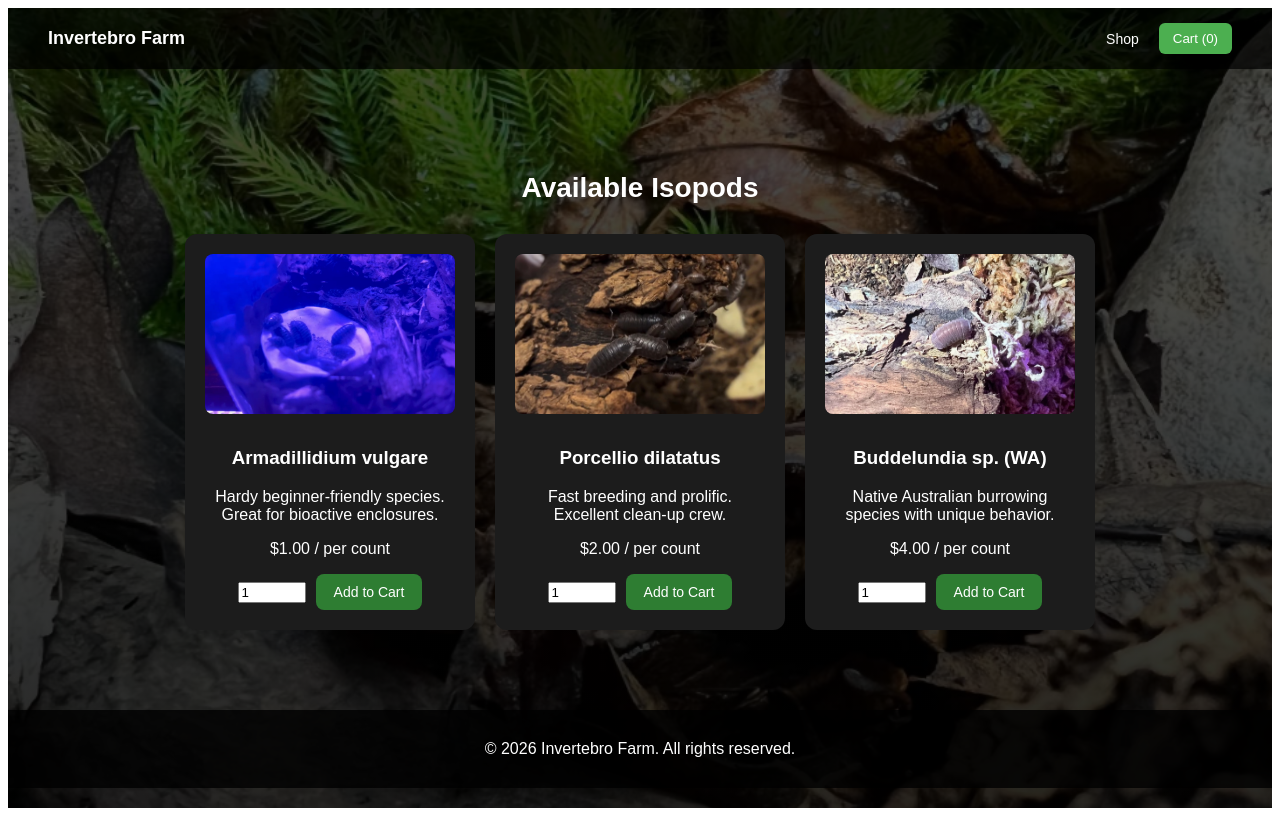
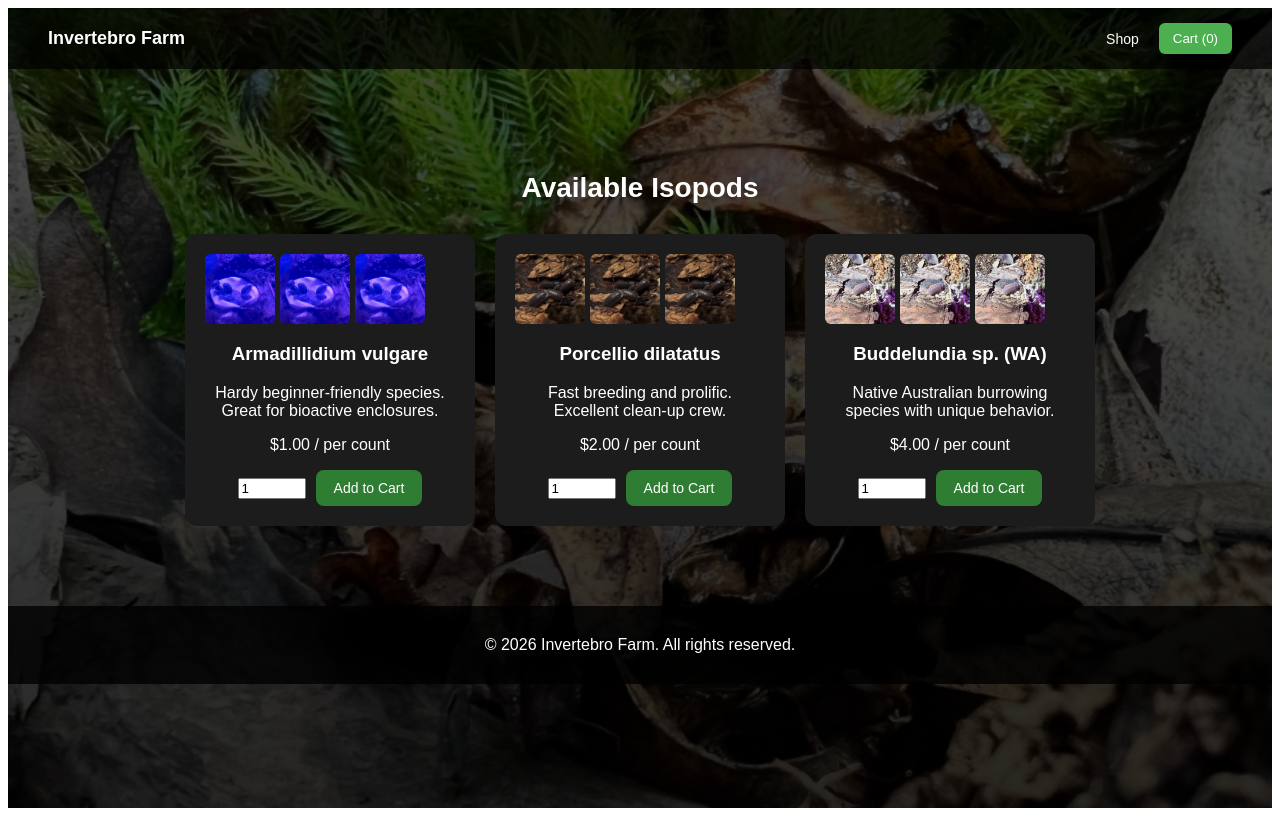
Before and after one commit to invertebrofarm/invertebrofarm, a React (Create React App) app: page / in a window 1280 px wide. Built offline with nearby package versions, Linux system fonts and the light colour scheme.

Commit message:
Update App.js

```diff
--- a/src/App.js
+++ b/src/App.js
@@ -1,4 +1,4 @@
-import React, { useEffect, useState } from "react";
+import React, { useEffect, useState, useRef } from "react";
 import bgImage from "./isopod-bg.png";
 import aVulgare from "./a-vulgare.jpg";
 import pDilatatus from "./p-dilatatus.jpg";
@@ -12,7 +12,11 @@ function App() {
   const [cart, setCart] = useState([]);
   const [quantities, setQuantities] = useState({});
   const [cartOpen, setCartOpen] = useState(false);
-  const [zoomImage, setZoomImage] = useState(null);
+
+  const [galleryOpen, setGalleryOpen] = useState(false);
+  const [currentGallery, setCurrentGallery] = useState([]);
+  const [currentIndex, setCurrentIndex] = useState(0);
+  const touchStartX = useRef(null);
 
   const products = [
     {
@@ -22,7 +26,7 @@ function App() {
       displayPrice: "$1.00 / per count",
       description:
         "Hardy beginner-friendly species. Great for bioactive enclosures.",
-      image: aVulgare,
+      images: [aVulgare, aVulgare, aVulgare],
     },
     {
       id: 2,
@@ -31,7 +35,7 @@ function App() {
       displayPrice: "$2.00 / per count",
       description:
         "Fast breeding and prolific. Excellent clean-up crew.",
-      image: pDilatatus,
+      images: [pDilatatus, pDilatatus, pDilatatus],
     },
     {
       id: 3,
@@ -40,9 +44,39 @@ function App() {
       displayPrice: "$4.00 / per count",
       description:
         "Native Australian burrowing species with unique behavior.",
-      image: buddelundiaImg,
+      images: [buddelundiaImg, buddelundiaImg, buddelundiaImg],
     },
   ];
+
+  const openGallery = (images, index) => {
+    setCurrentGallery(images);
+    setCurrentIndex(index);
+    setGalleryOpen(true);
+  };
+
+  const nextImage = () => {
+    setCurrentIndex((prev) => (prev + 1) % currentGallery.length);
+  };
+
+  const prevImage = () => {
+    setCurrentIndex((prev) =>
+      prev === 0 ? currentGallery.length - 1 : prev - 1
+    );
+  };
+
+  const handleTouchStart = (e) => {
+    touchStartX.current = e.touches[0].clientX;
+  };
+
+  const handleTouchEnd = (e) => {
+    if (!touchStartX.current) return;
+    const diff = touchStartX.current - e.changedTouches[0].clientX;
+
+    if (diff > 50) nextImage();
+    if (diff < -50) prevImage();
+
+    touchStartX.current = null;
+  };
 
   const addToCart = (product) => {
     const qty = quantities[product.id]
@@ -76,13 +110,10 @@ function App() {
 
   return (
     <div style={styles.page}>
-      {/* Navigation */}
       <nav style={styles.navbar}>
         <div style={styles.navLogo}>Invertebro Farm</div>
         <div style={styles.navLinks}>
-          <a href="#products" style={styles.navLink}>
-            Shop
-          </a>
+          <a href="#products" style={styles.navLink}>Shop</a>
           <button
             style={styles.cartButton}
             onClick={() => setCartOpen(!cartOpen)}
@@ -92,23 +123,36 @@ function App() {
         </div>
       </nav>
 
-      {/* Zoom Modal */}
-      {zoomImage && (
-        <div style={styles.modalOverlay} onClick={() => setZoomImage(null)}>
-          <img src={zoomImage} alt="Zoomed" style={styles.zoomedImage} />
+      {galleryOpen && (
+        <div
+          style={styles.modalOverlay}
+          onClick={() => setGalleryOpen(false)}
+        >
+          <div
+            style={styles.galleryContainer}
+            onClick={(e) => e.stopPropagation()}
+            onTouchStart={handleTouchStart}
+            onTouchEnd={handleTouchEnd}
+          >
+            <button style={styles.closeButton} onClick={() => setGalleryOpen(false)}>✕</button>
+            <button style={styles.navArrowLeft} onClick={prevImage}>‹</button>
+            <img
+              src={currentGallery[currentIndex]}
+              alt="Gallery"
+              style={styles.zoomedImage}
+            />
+            <button style={styles.navArrowRight} onClick={nextImage}>›</button>
+          </div>
         </div>
       )}
 
-      {/* Cart Panel */}
       {cartOpen && (
         <div style={styles.cartPanel}>
           <h3>Your Cart</h3>
           {cart.length === 0 && <p>No items yet.</p>}
           {cart.map((item) => (
             <div key={item.id} style={styles.cartItem}>
-              <div>
-                {item.name} x {item.quantity}
-              </div>
+              <div>{item.name} x {item.quantity}</div>
               <div>
                 ${(item.price * item.quantity).toFixed(2)}
                 <button
@@ -133,12 +177,8 @@ function App() {
               const summary = cart
                 .map((item) => `${item.name} x ${item.quantity}`)
                 .join(", ");
-
-              const note = encodeURIComponent(
-                `Isopod Order: ${summary}`
-              );
+              const note = encodeURIComponent(`Isopod Order: ${summary}`);
               const amount = total.toFixed(2);
-
               window.location.href = `https://www.paypal.com/paypalme/YOURPAYPALUSERNAME/${amount}?note=${note}`;
             }}
           >
@@ -147,18 +187,22 @@ function App() {
         </div>
       )}
 
-      {/* Products */}
       <section id="products" style={styles.section}>
         <h2 style={styles.sectionTitle}>Available Isopods</h2>
         <div style={styles.productGrid}>
           {products.map((product) => (
             <div key={product.id} style={styles.card}>
-              <img
-                src={product.image}
-                alt={product.name}
-                style={styles.productImage}
-                onClick={() => setZoomImage(product.image)}
-              />
+              <div style={styles.thumbnailRow}>
+                {product.images.map((img, index) => (
+                  <img
+                    key={index}
+                    src={img}
+                    alt={product.name}
+                    style={styles.thumbnail}
+                    onClick={() => openGallery(product.images, index)}
+                  />
+                ))}
+              </div>
               <h3>{product.name}</h3>
               <p>{product.description}</p>
               <p>{product.displayPrice}</p>
@@ -185,7 +229,6 @@ function App() {
         </div>
       </section>
 
-      {/* Footer */}
       <footer style={styles.footer}>
         © {new Date().getFullYear()} Invertebro Farm. All rights reserved.
       </footer>
@@ -213,20 +256,9 @@ const styles = {
     top: 0,
     zIndex: 1000,
   },
-  navLogo: {
-    fontWeight: "bold",
-    fontSize: "18px",
-  },
-  navLinks: {
-    display: "flex",
-    gap: "20px",
-    alignItems: "center",
-  },
-  navLink: {
-    color: "white",
-    textDecoration: "none",
-    fontSize: "14px",
-  },
+  navLogo: { fontWeight: "bold", fontSize: "18px" },
+  navLinks: { display: "flex", gap: "20px", alignItems: "center" },
+  navLink: { color: "white", textDecoration: "none", fontSize: "14px" },
   cartButton: {
     padding: "8px 14px",
     backgroundColor: "#4caf50",
@@ -258,14 +290,8 @@ const styles = {
     color: "red",
     cursor: "pointer",
   },
-  section: {
-    padding: "80px 20px",
-    textAlign: "center",
-  },
-  sectionTitle: {
-    fontSize: "28px",
-    marginBottom: "30px",
-  },
+  section: { padding: "80px 20px", textAlign: "center" },
+  sectionTitle: { fontSize: "28px", marginBottom: "30px" },
   productGrid: {
     display: "flex",
     flexWrap: "wrap",
@@ -278,12 +304,16 @@ const styles = {
     borderRadius: "12px",
     width: "250px",
   },
-  productImage: {
-    width: "100%",
-    height: "160px",
+  thumbnailRow: {
+    display: "flex",
+    gap: "5px",
+    marginBottom: "10px",
+  },
+  thumbnail: {
+    width: "70px",
+    height: "70px",
     objectFit: "cover",
-    borderRadius: "8px",
-    marginBottom: "10px",
+    borderRadius: "6px",
     cursor: "pointer",
     transition: "transform 0.3s",
   },
@@ -293,16 +323,52 @@ const styles = {
     left: 0,
     width: "100%",
     height: "100%",
-    backgroundColor: "rgba(0,0,0,0.9)",
+    backgroundColor: "rgba(0,0,0,0.95)",
     display: "flex",
     justifyContent: "center",
     alignItems: "center",
     zIndex: 3000,
+    animation: "fadeIn 0.3s ease",
+  },
+  galleryContainer: {
+    position: "relative",
+    display: "flex",
+    alignItems: "center",
+    justifyContent: "center",
   },
   zoomedImage: {
-    maxWidth: "90%",
-    maxHeight: "90%",
+    maxWidth: "90vw",
+    maxHeight: "85vh",
     borderRadius: "12px",
+    transition: "opacity 0.3s ease",
+  },
+  closeButton: {
+    position: "absolute",
+    top: "-40px",
+    right: "0",
+    background: "none",
+    border: "none",
+    color: "white",
+    fontSize: "28px",
+    cursor: "pointer",
+  },
+  navArrowLeft: {
+    position: "absolute",
+    left: "-50px",
+    fontSize: "40px",
+    background: "none",
+    border: "none",
+    color: "white",
+    cursor: "pointer",
+  },
+  navArrowRight: {
+    position: "absolute",
+    right: "-50px",
+    fontSize: "40px",
+    background: "none",
+    border: "none",
+    color: "white",
+    cursor: "pointer",
   },
   primaryButton: {
     padding: "12px 24px",
```
